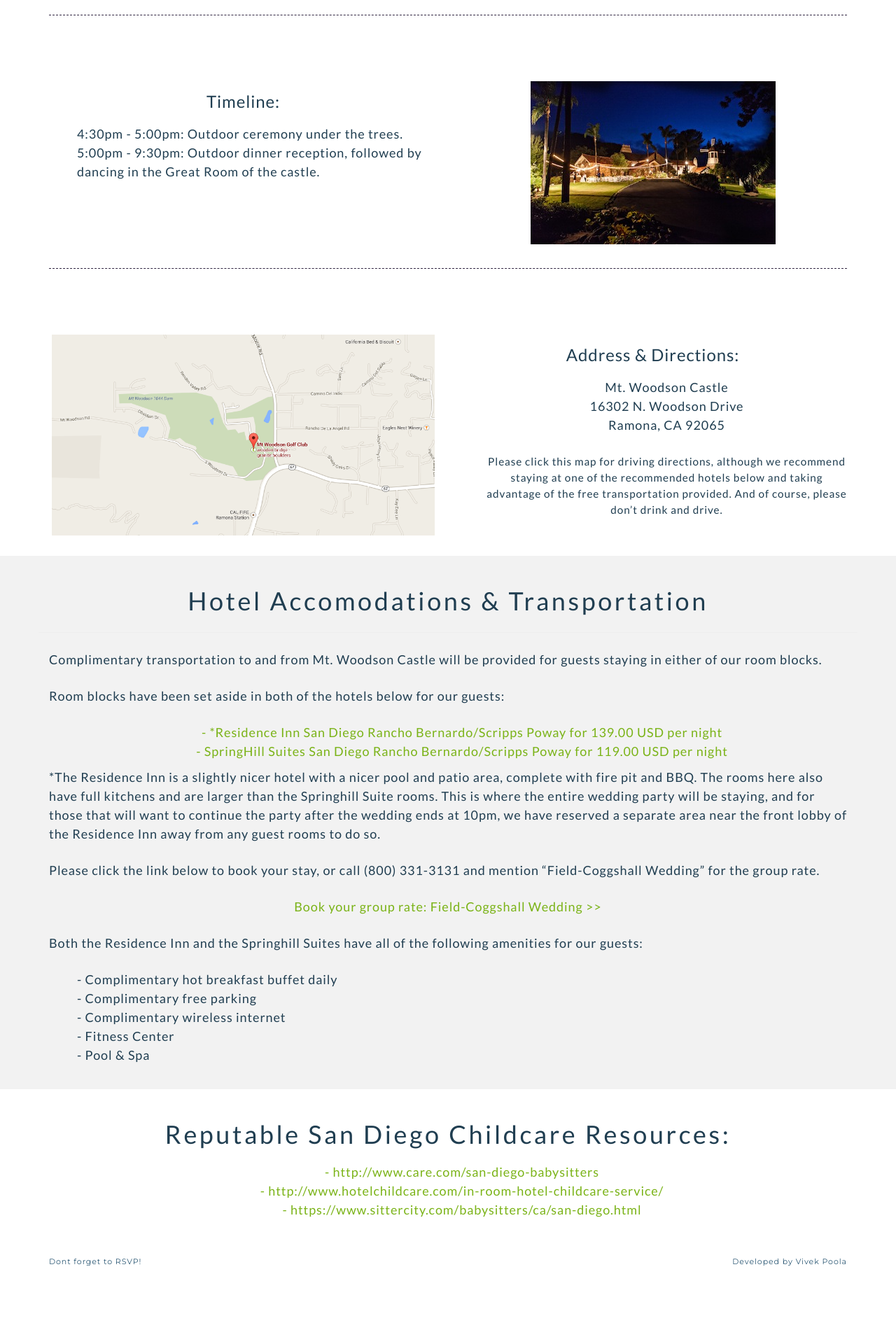
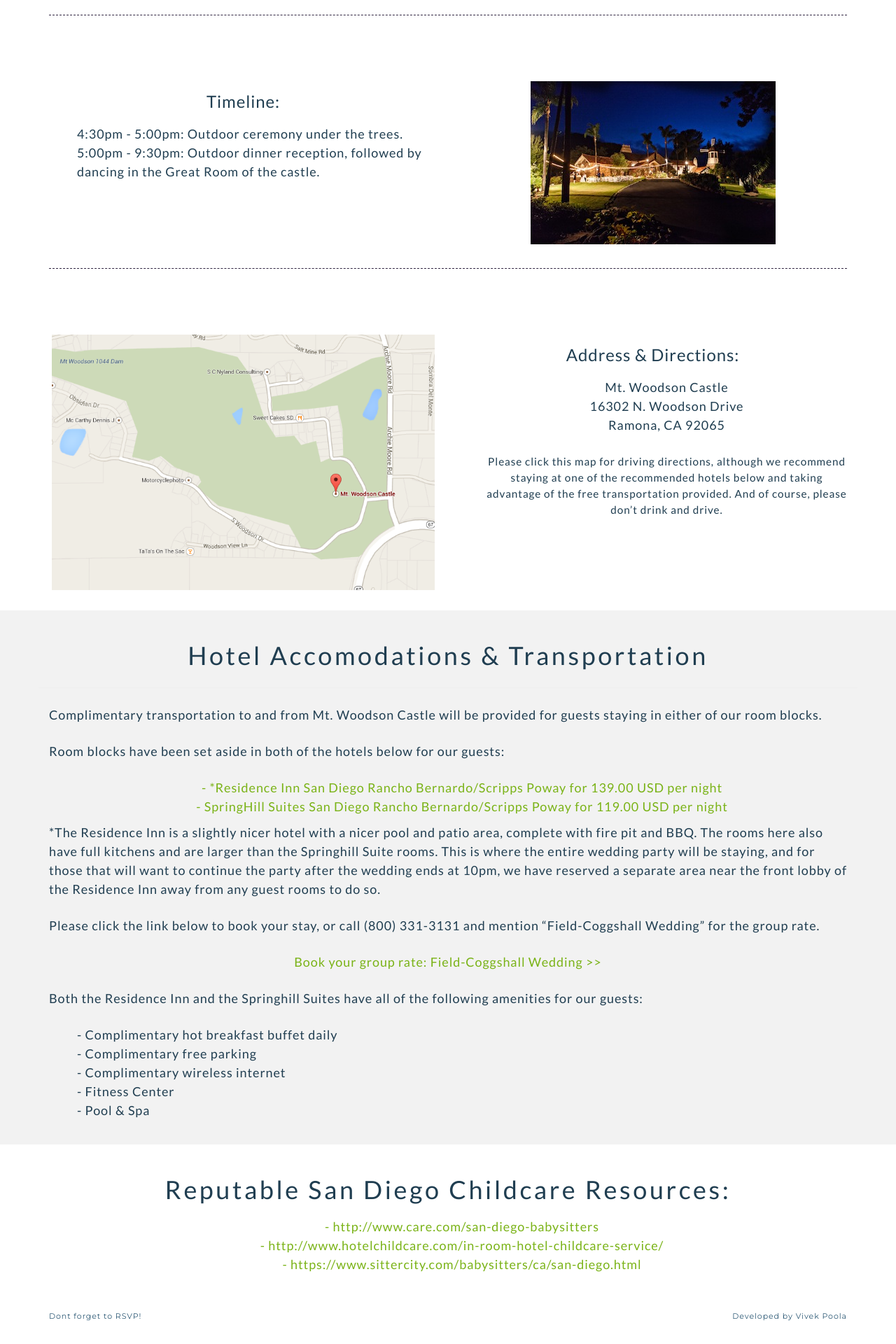
Before and after one commit to vpoola88/wedtemplate, a Jekyll site: the page built from info.html, in a window 1280 px wide. Shown: the part 1366-3286 px from the top of the page at 70% size. Built offline with Jekyll 4.4.1, drawn with Linux system fonts in a browser that asks for light colours; Markdown is read by kramdown in place of the engine named in the settings; before the commit the page ends 3208 px from its top, so only the background shows below that.

Commit message:
updated map info

```diff
--- a/_includes/info/info.html
+++ b/_includes/info/info.html
@@ -31,7 +31,7 @@
         <div class="content-divider"></div>
         <div class="row">
             <div class="col-sm-6 col-xs-12">
-                <a href="https://www.google.com/maps/place/Mt+Woodson+Golf+Club/@33.0150922,-116.961037,17z/data=!3m1!4b1!4m2!3m1!1s0x80dbef8b2f97739d:0xd3053595c19fad93" target="_blank"><img class="img-thumbnail" src="{{ relative }}assets/images/info/map.png"></a>
+                <a href="https://www.google.com/maps/place/Mt.+Woodson+Castle/@33.013725,-116.955267,17z/data=!4m2!3m1!1s0x0:0x6c905144b2ee3fc8" target="_blank"><img class="img-thumbnail" src="{{ relative }}assets/images/info/map.png"></a>
             </div>
             <div class="col-sm-6 col-xs-12">
                 <h3 class="text-center">Address & Directions:</h4>
```
Also changed, not shown: assets/images/info/map.png, 1 other file.
